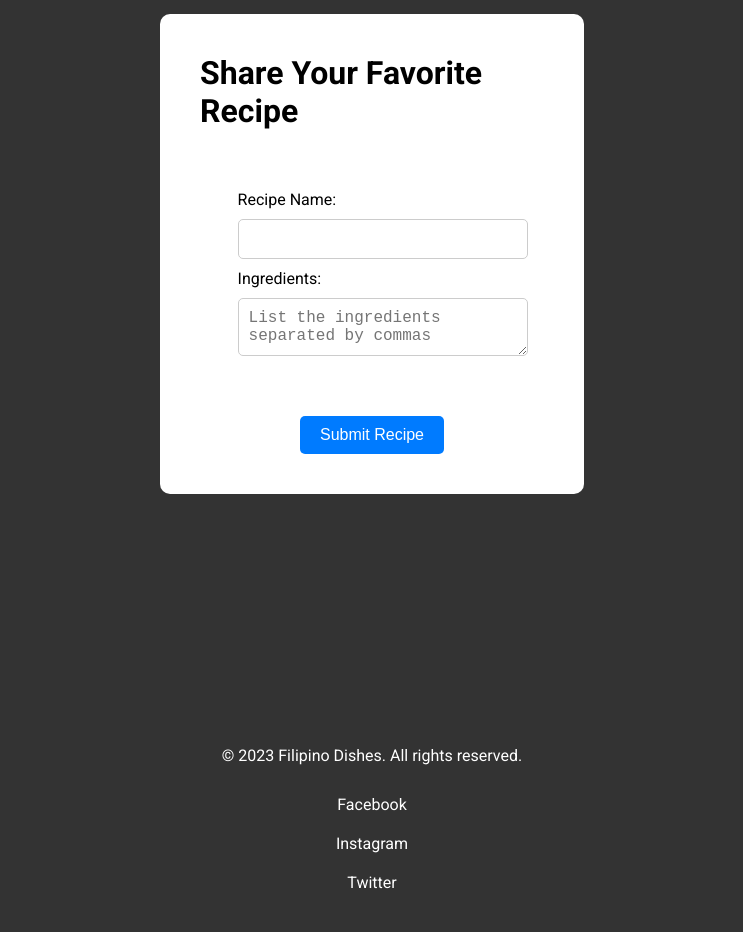
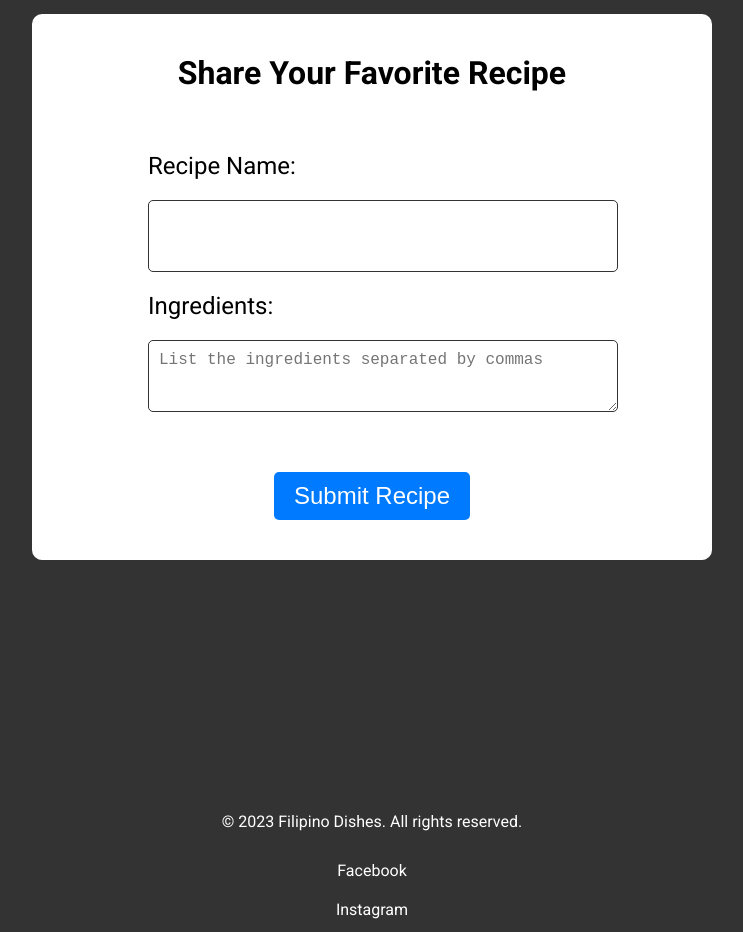
Before and after one commit to ccg404/Filipino-Dish-Recipe-Website, a plain HTML site: page index.html in a window 1280 px wide. Shown: the part 3760-4692 px from the top of the page, without its empty margins (268-1011 px from the left). Drawn offline with Linux system fonts and the light colour scheme.

Commit message:
Enhance footer layout and form styling for improved usability and readability

```diff
--- a/style/style.css
+++ b/style/style.css
@@ -281,7 +281,7 @@ footer{
     color: black;
     border-radius: 10px;
     padding: 20px;
-    width: 30%;
+    width: 50%;
     height: 100%;
 }
 
@@ -305,14 +305,14 @@ footer{
     align-items: left;
     justify-content: left;
     flex-direction: column;
-    gap: 10px;
+    gap: 20px;
     width: 70%;
     height: 100%;
     padding: 20px;
 }
 
 #form-group label{
-    font-size: 1rem;
+    font-size: 1.5rem;
     margin: 0;
 }
 
@@ -323,6 +323,8 @@ footer{
     border-radius: 5px;
     border: 1px solid #ccc;
     width: 100%;
+    height: 50px;
+    border-color: #333;
 }
 
 #button-group{
@@ -334,7 +336,7 @@ footer{
     color: white;
     border: none;
     padding: 10px 20px;
-    font-size: 1rem;
+    font-size: 1.5rem;
     border-radius: 5px;
     cursor: pointer;
 }
```
